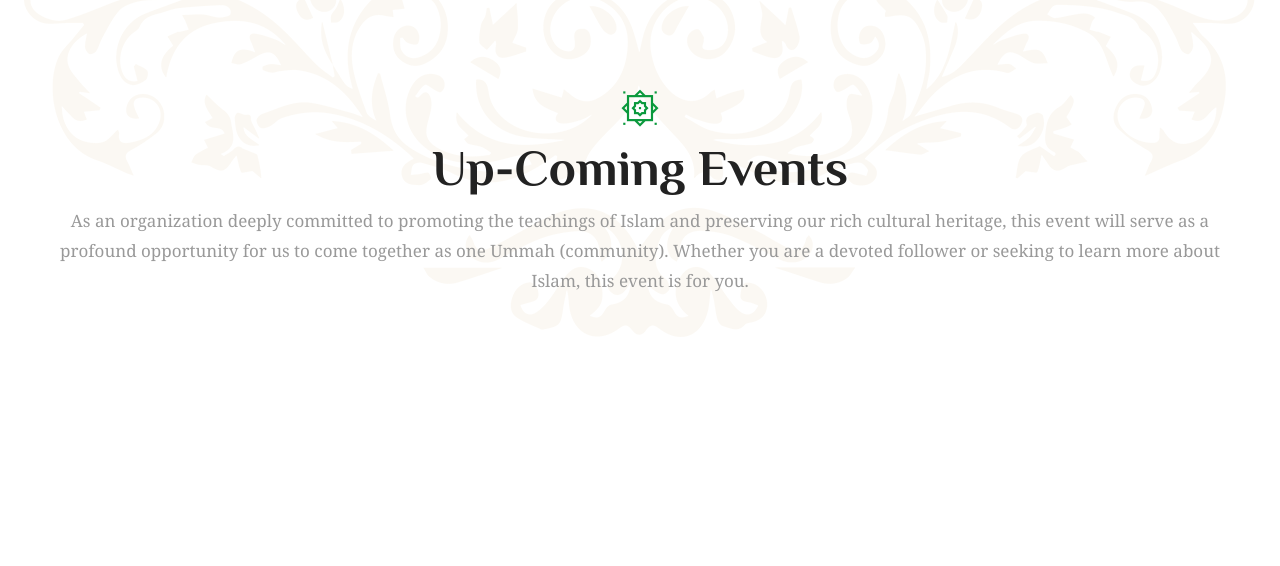
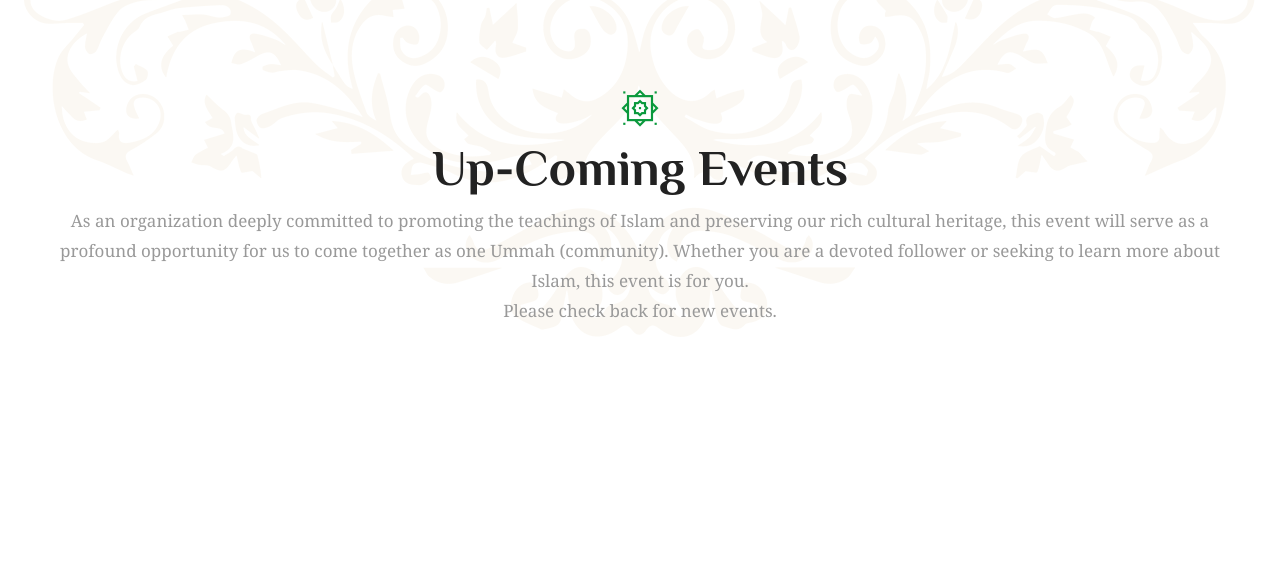
Before and after one commit to stwins60/NIA_NAMECHEAP, a Flask app: template templates/index.html in a window 1280 px wide. Shown: the part 1715-2281 px from the top of the page. Run offline with Flask 3, Linux system fonts and the light colour scheme; the template is opened without the code that fills it, so the values that code supplies are empty; some libraries are stand-ins or nearby versions.

Commit message:
Testing docker version

```diff
--- a/templates/index.html
+++ b/templates/index.html
@@ -386,7 +386,7 @@
                             <div class="sec-title-inner d-inline-block">
                                 <i class="thm-clr flaticon-rub-el-hizb"></i>
                                 <h2 class="mb-0">Up-Coming Events</h2>
-                                <p class="mb-0">As an organization deeply committed to promoting the teachings of Islam and preserving our rich cultural heritage, this event will serve as a profound opportunity for us to come together as one Ummah (community). Whether you are a devoted follower or seeking to learn more about Islam, this event is for you.</p>
+                                <p class="mb-0">As an organization deeply committed to promoting the teachings of Islam and preserving our rich cultural heritage, this event will serve as a profound opportunity for us to come together as one Ummah (community). Whether you are a devoted follower or seeking to learn more about Islam, this event is for you.<br>Please check back for new events.</p>
                             </div>
                         </div><!-- Sec Title -->
 <!--                        <div class="event-wrap w-100">-->
```
